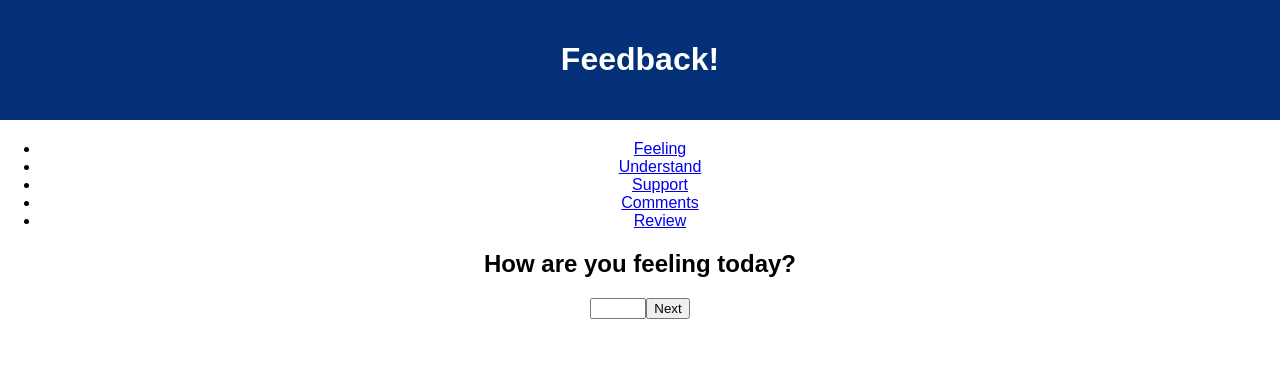
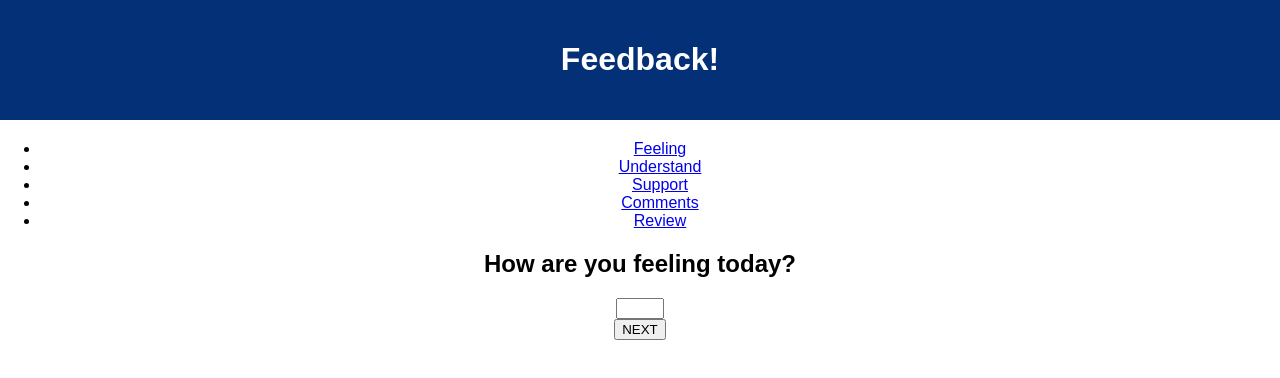
Before and after one commit to mackenzienewkirk/weekend-redux-feedback-loop, a React (Create React App) app: page / in a window 1280 px wide. Shown: the top 378 px of the page. Built offline with nearby package versions, Linux system fonts and the light colour scheme; no server answers.

Commit message:
Support page working and navigating to Comments

```diff
--- a/src/components/App/App.jsx
+++ b/src/components/App/App.jsx
@@ -47,19 +47,19 @@ function App() {
         <nav>
           <ul>
             <li>
-              <Link to="/feeling">Feeling</Link>
+              <Link to="/Feeling">Feeling</Link>
             </li>
             <li>
-              <Link to="/understand">Understand</Link>
+              <Link to="/Understand">Understand</Link>
             </li>
             <li>
-              <Link to="/support">Support</Link>
+              <Link to="/Support">Support</Link>
             </li>
             <li>
-              <Link to="/comments">Comments</Link>
+              <Link to="/Comments">Comments</Link>
             </li>
             <li>
-              <Link to="/review">Review</Link>
+              <Link to="/Review">Review</Link>
             </li>
           </ul>
         </nav>
--- a/src/components/Comments/Comments.jsx
+++ b/src/components/Comments/Comments.jsx
@@ -0,0 +1,40 @@
+import { useHistory } from 'react-router-dom';
+import { useDispatch } from 'react-redux'
+import { useState } from 'react'
+import './Comments.css';
+
+function Comments() {
+    const history = useHistory();
+    const dispatch = useDispatch();
+    const [newComment, setNewComment] = useState('');
+
+    const handleSubmit = (event) => {
+        event.preventDefault();
+        dispatch({
+            type: 'SET_COMMENT',
+            payload: newComment
+        });
+        history.push('/Review');
+    };
+
+    return(
+        <div>
+            <h2>Any comments you want to leave?</h2>
+            <form onSubmit={handleSubmit}>
+                <input
+                    id='comment-input'
+                    type='text'
+                    value={newComment}
+                    onChange={(event) => {
+                        setNewComment(event.target.value);
+                    }}
+                    >
+                </input>
+                <br/><button className='next-btns' type='submit'>NEXT</button>
+            </form>
+        </div>
+    )
+
+}
+
+export default Comment;
--- a/src/components/Feeling/Feeling.jsx
+++ b/src/components/Feeling/Feeling.jsx
@@ -2,47 +2,40 @@ import {useSelector, useDispatch} from "react-redux";
 import {useState} from 'react';
 import {useHistory} from 'react-router-dom';
 
-function Feeling({getFeedback}) {
+function Feeling() {
+    const history = useHistory();
+    const dispatch = useDispatch();
+    const [newFeeling, setNewFeeling] = useState('');
 
-    const dispatch = useDispatch();
-    const history = useHistory();
-    const feedback = useSelector(store => store.currentSurvey);
-    const [feeling, setFeeling] = useState(feedback.feeling ? feedback.feeling : '');
+    const handleSubmit = (event) => {
+        event.preventDefault();
+        dispatch({
+            type: 'SET_FEELING',
+            payload: newFeeling
+        });
+        history.push('/Understand');
+    };
 
-    const handleClick = () => {
+    return(
+        <div>
+            <h2>How are you feeling today?</h2>
+            <form onSubmit={handleSubmit}>
+                <input
+                    min={1}
+                    max={5}
+                    type='number'
+                    required='required'
+                    value={newFeeling}
+                    onChange={(event) => {
+                        setNewFeeling(event.target.value);
+                    }}
+                    >
+                </input>
+                <br/><button className='next-btns' type='submit'>NEXT</button>
+            </form>
+        </div>
+    )
 
-        dispatch({
-            type: 'ADD_FEEDBACK',
-            payload: {feeling}
-        })
-
-        //This will send user to the next page//
-        history.push('/understanding');
-        getFeedback();
-        setFeeling('');
-    }
-
-    return (
-        <div className="feeling">
-            <h2>How are you feeling today?</h2>
-            <input
-                type="number"
-                id="feelingInput"
-                min="0"
-                max="10"
-                required
-                value={feeling}
-                onChange={event => setFeeling(event.target.value)}
-            />
-            <button
-                className="next-btn"
-                type="button"
-                onClick={handleClick}
-            >
-                Next
-            </button>
-        </div>
-    );
 }
 
 export default Feeling;
--- a/src/components/Support/Support.jsx
+++ b/src/components/Support/Support.jsx
@@ -19,9 +19,7 @@ function Support({getFeedback}) {
         })
 
         history.push('/comments');
-
         getFeedback();
-
         setSupport('');
     }
 
```
